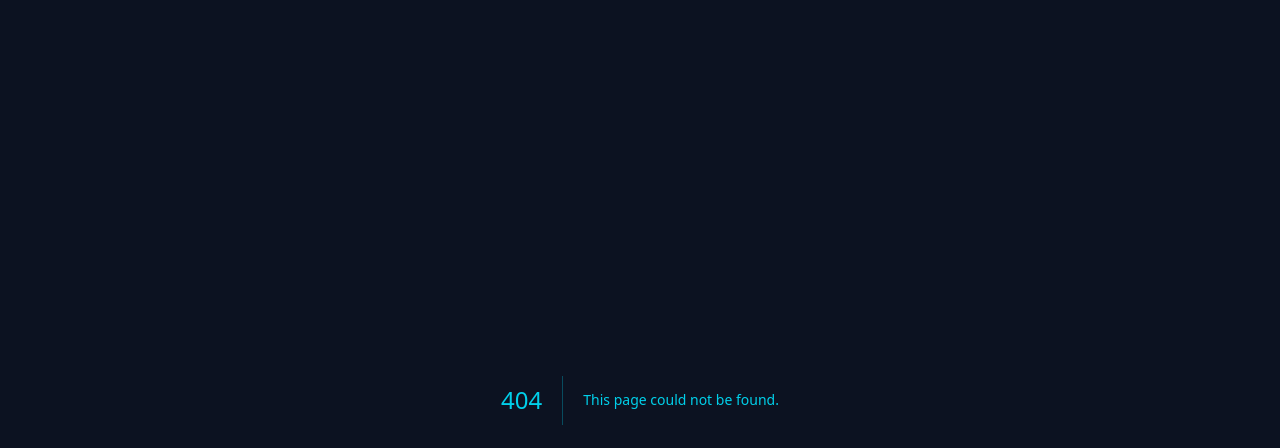
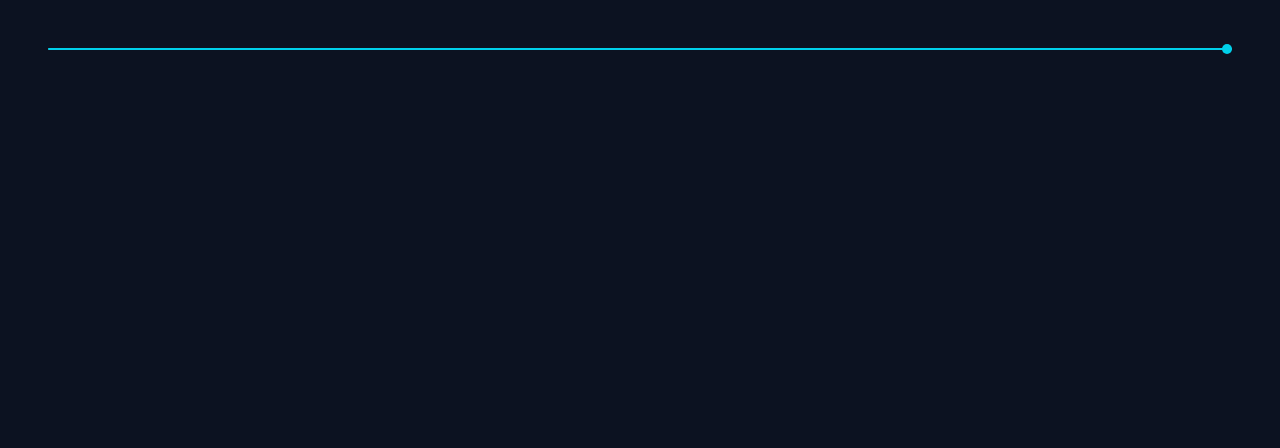
Before and after one commit to sergiordg00/reactsounds, a React (Vite) app: page /prueba in a window 1280 px wide. Before the commit this address had no page. Shown: the top 448 px of the page. Built offline with nearby package versions, Linux system fonts and the light colour scheme.

Commit message:
feat: custom input range component and slider control

```diff
--- a/index.html
+++ b/index.html
@@ -2,14 +2,14 @@
 <html lang="en">
   <head>
     <meta charset="UTF-8" />
-    <link rel="icon" type="image/svg+xml" href="/vite.svg" />
+    <link rel="icon" href="/favicon.ico"/>
     <meta name="viewport" content="width=device-width, initial-scale=1.0" />
-    <title>Vite + React</title>
+    <title>ReactSounds - Explore, Discover, and Enjoy Music</title>
+    <meta name="description" content="Immerse yourself in the world of music with ReactSounds, a cutting-edge music app built using ReactJS. Discover new tracks, playlists, and enjoy a seamless listening experience. Dive into a curated collection of genres, artists, and albums, all designed to elevate your musical journey. Join ReactSounds today and let the rhythms of your favorite tunes elevate your soul.">
   </head>
   <body class="bg-background">
     <div id="root">
     </div>
-
     <script type="module" src="/src/main.jsx"></script>
   </body>
 </html>
--- a/package.json
+++ b/package.json
@@ -4,13 +4,14 @@
   "version": "0.0.0",
   "type": "module",
   "scripts": {
-    "dev": "vite",
+    "dev": "vite --host",
     "build": "vite build",
     "lint": "eslint . --ext js,jsx --report-unused-disable-directives --max-warnings 0",
     "lint:fix": "eslint . --ext js,jsx --report-unused-disable-directives --max-warnings 0 --fix",
     "preview": "vite preview"
   },
   "dependencies": {
+    "clsx": "^2.0.0",
     "react": "^18.2.0",
     "react-dom": "^18.2.0",
     "react-router-dom": "^6.15.0"
--- /dev/null
+++ b/src/hooks/useForceRender.jsx
@@ -0,0 +1,11 @@
+import { useState } from "react";
+
+export default function useForceRender() {
+  const [, setRenderFlag] = useState({});
+
+  function forceRender() {
+    setRenderFlag({});
+  }
+
+  return forceRender;
+}
--- /dev/null
+++ b/src/pages/prueba/index.jsx
@@ -0,0 +1,17 @@
+import { useState } from "react";
+
+import SliderControl from "@/shared-components/inputs/SliderControl";
+
+export default function Prueba() {
+  const [value, setValue] = useState(450);
+  return (
+    <div className="min-h-screen w-full p-12">
+      <div className="w-full">
+        <SliderControl
+          value={value}
+          onChange={e => setValue(e.target.value)}
+        />
+      </div>
+    </div>
+  );
+}
--- a/src/routes/index.jsx
+++ b/src/routes/index.jsx
@@ -1,10 +1,12 @@
 import { createBrowserRouter } from "react-router-dom";
 
 import NotFound from "@/pages/not-found";
+import Prueba from "@/pages/prueba";
 
 const router = createBrowserRouter([
   { path: '/', element: "Home" },
   { path: '*', element: <NotFound/> },
+  { path: '/prueba', element: <Prueba/> },
 ]);
 
 export default router;
--- a/src/shared-components/inputs/CustomInputRange.jsx
+++ b/src/shared-components/inputs/CustomInputRange.jsx
@@ -1,55 +1,47 @@
-import RangeTouch from 'rangetouch';
-import { useEffect, useRef } from 'react';
-
-import useForceRender from '@/hooks/useForceRender';
+import clsx from 'clsx';
+import { useRef } from 'react';
 
 import './styles/CustomInputRange.css';
 
-// TODO: USE CLSX, AND ADD CLASSNAMES TO TRACK, PROGRESS AND THUMB (IN ORDER TO CUSTOMIZE THEM WITH TAILWIND OR JUST CSS. BUT THIS WAY I ALLOW BOTH)
-// we have the .css in GITHUB!
-
-export default function CustomInputRange({ className="", ...inputProps }) {
-  const forceRender = useForceRender();
+/** Use it in a controlled way */
+export default function CustomInputRange({ trackClassName, progressClassName, thumb, ...inputProps }) {
   const realInputRange = useRef();
   const currentWidth = getCurrentWidth();
 
-  useEffect(()=>{
-    const range = new RangeTouch(realInputRange.current);
-    return () => range.destroy();
-  }, []);
+  function getCurrentWidth() {
+    let currentValue;
+    const defaultValue = inputProps.defaultValue || 0;
+    const min = inputProps.min || 0;
+    const max = inputProps.max || 100;
 
-  function getCurrentWidth() {
-    let currentValue = null;
-    if(isTruthy(value)) {
-      if(value <= minValue) currentValue = minValue;
-      else if(value >= maxValue) currentValue = maxValue;
-      else currentValue = value;
+    if(inputProps.value || inputProps.value === 0) {
+      if(inputProps.value <= min) currentValue = min;
+      else if(inputProps.value >= max) currentValue = max;
+      else currentValue = inputProps.value;
     } else if(realInputRange.current) {
       currentValue = realInputRange.current.value;
     } else {
-      if(defaultValue <= minValue) currentValue = minValue;
-      else if(defaultValue >= maxValue) currentValue = maxValue;
+      if(defaultValue <= min) currentValue = min;
+      else if(defaultValue >= max) currentValue = max;
       else currentValue = defaultValue;
     }
-    return ((currentValue - minValue) / (maxValue - minValue)) * 100;
-  }
 
-  function eventHandler(e, eventController) {
-    if(eventController) eventController(e);
-    forceRender();
-  }
-
-  function isTruthy(item) {
-    return item !== null && item !== undefined;
+    return ((currentValue - min) / (max - min)) * 100;
   }
 
   return (
     <>
-      <div className={`custom-input-range__track ${className}`}>
-        <div style={{ width: `${currentWidth}%` }} className="custom-input-range__progress">
-          {thumb && (
+      <div className={clsx(
+        "custom-input-range__track",
+        trackClassName
+      )}>
+        <div style={{ width: `${currentWidth}%` }} className={clsx(
+          "custom-input-range__progress",
+          progressClassName
+        )}>
+          {Boolean(thumb) && (
             <div style={{ transform: `translateX(${100-currentWidth}%)` }} className="custom-input-range__thumb">
-              {customThumb}
+              {thumb}
             </div>
           )}
         </div>
@@ -57,19 +49,8 @@ export default function CustomInputRange({ className="", ...inputProps }) {
         <input
           type="range"
           className="custom-input-range__real-range"
-          value={value}
-          defaultValue={isTruthy(value) ? undefined : defaultValue}
-          min={minValue}
-          max={maxValue}
-          ref={node => {
-            if(reference) reference.current = node;
-            realInputRange.current = node;
-          }}
-          onInput={(e)=>eventHandler(e, onInput)}
-          onMouseUp={(e)=>eventHandler(e, onMouseUp)}
-          onTouchEnd={(e)=>eventHandler(e, onTouchEnd)}
-          onKeyDown={(e)=>eventHandler(e, onKeyDown)}
-          step={step}
+          ref={realInputRange}
+          {...inputProps}
         />
       </div>
     </>
--- /dev/null
+++ b/src/shared-components/inputs/SliderControl.jsx
@@ -0,0 +1,14 @@
+import CustomInputRange from "./CustomInputRange";
+
+export default function SliderControl(inputProps) {
+  return (
+    <CustomInputRange
+      {...inputProps}
+      trackClassName="w-full h-[2px] bg-gray-600 rounded-lg group"
+      progressClassName="bg-primary"
+      thumb={
+        <div className="h-[10px] w-[10px] rounded-full bg-primary transition group-active:scale-150"/>
+      }
+    />
+  );
+}
--- /dev/null
+++ b/src/shared-components/inputs/styles/CustomInputRange.css
@@ -0,0 +1,30 @@
+.custom-input-range__track {
+  position: relative;
+  cursor: pointer;
+}
+
+.custom-input-range__progress {
+  max-width: 100%;
+  height: 100%;
+  border-radius: inherit;
+  position: relative;
+  display: flex;
+  align-items: center;
+}
+
+.custom-input-range__real-range {
+  width: 100%;
+  height: 100%;
+  position: absolute;
+  top: 0;
+  opacity: 0;
+  cursor: pointer;
+  z-index: 2;
+}
+
+.custom-input-range__thumb {
+  position: absolute;
+  right: 0px;
+  cursor: pointer;
+  transform: translateX(50%);
+}
```
Also changed, not shown: 2 other files (tests, documents, lock files or other folders).
